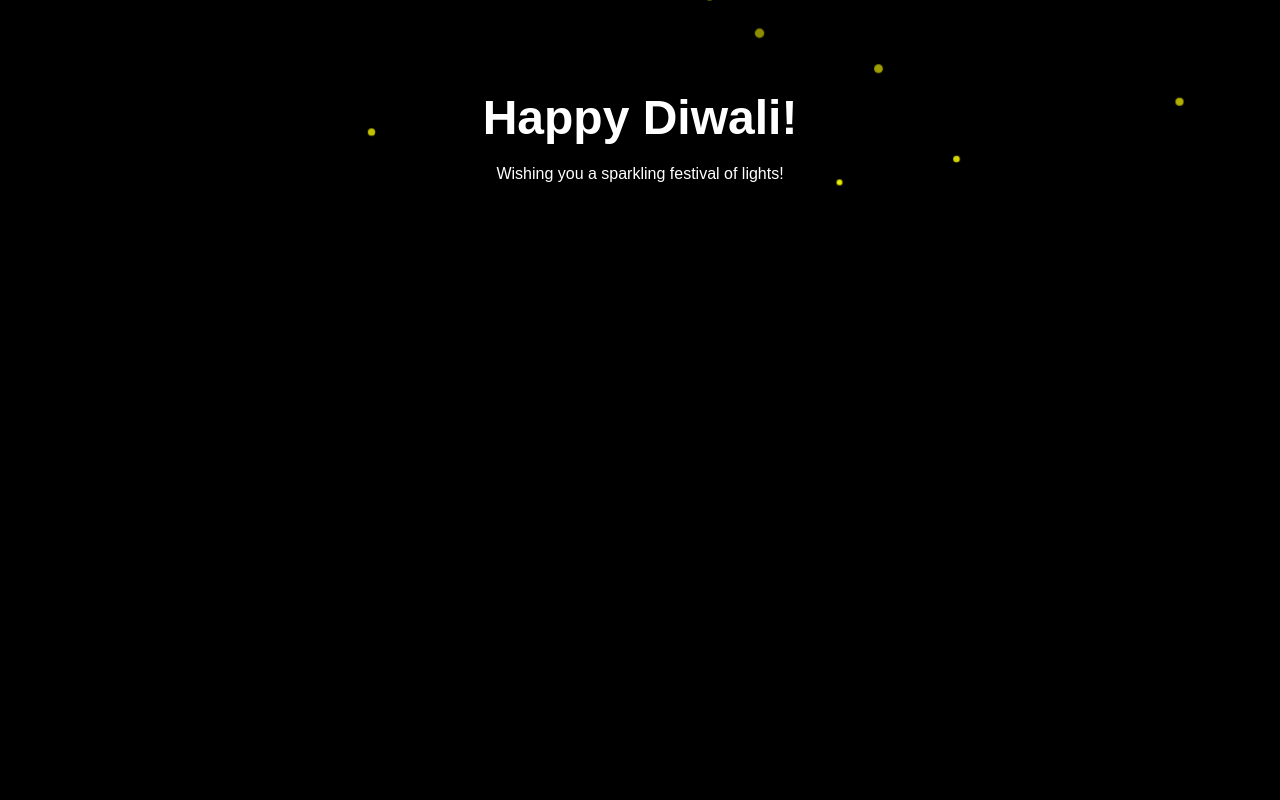
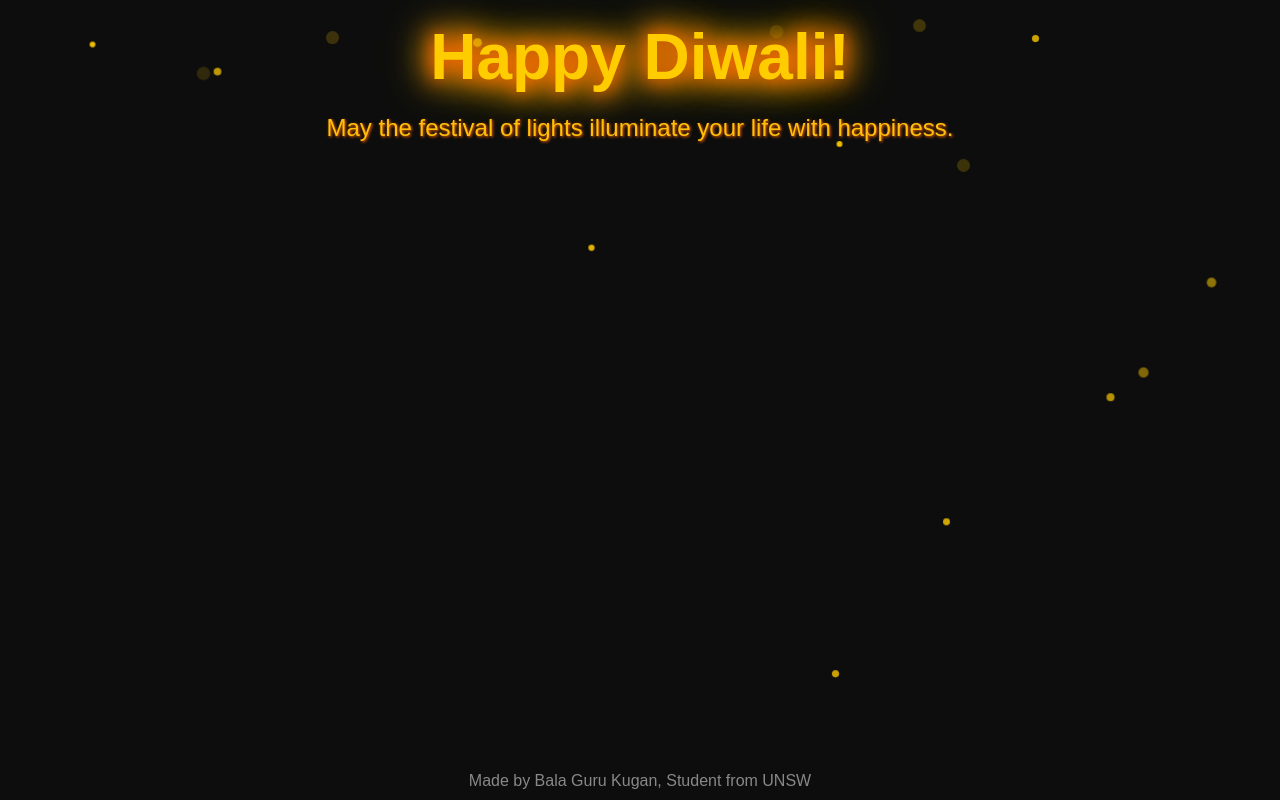
Before and after one commit to balagurukugan/balagurukugan.github.io, a plain HTML site: page index.html in a window 1280 px wide. Drawn offline with Linux system fonts and the light colour scheme.

Commit message:
Update index.html

```diff
--- a/index.html
+++ b/index.html
@@ -5,55 +5,135 @@
     <meta name="viewport" content="width=device-width, initial-scale=1.0">
     <title>Happy Diwali!</title>
     <style>
+        /* Background Styling */
         body {
-            background-color: #000;
+            background-color: #0d0d0d;
             color: #fff;
             font-family: Arial, sans-serif;
             text-align: center;
-            padding: 50px;
+            overflow: hidden;
+            padding: 0;
+            margin: 0;
         }
+
+        /* Header Styling */
         h1 {
-            font-size: 3em;
-            margin-bottom: 20px;
+            font-size: 4em;
+            color: #ffcc00;
+            margin: 20px 0;
+            text-shadow: 2px 2px 5px #f47d0b;
+            animation: glow 1.5s ease-in-out infinite alternate;
         }
+
+        /* Random Message Styling */
+        #message {
+            font-size: 1.5em;
+            color: #ffc107;
+            margin-top: 20px;
+            text-shadow: 1px 1px 3px #ff6600;
+            animation: fadeIn 2s ease-out;
+        }
+
+        /* Fireworks Styling */
         .firework {
+            position: absolute;
             width: 5px;
             height: 5px;
-            background-color: #ff0;
-            position: absolute;
+            background-color: #ffcc00;
             border-radius: 50%;
-            animation: firework 2s ease-out infinite;
+            animation: firework-animation 1.5s ease-out infinite;
         }
-        @keyframes firework {
+
+        @keyframes firework-animation {
             0% {
                 transform: scale(1) translateY(0);
                 opacity: 1;
             }
             100% {
-                transform: scale(3) translateY(-200px);
+                transform: scale(3) translateY(-300px);
                 opacity: 0;
             }
+        }
+
+        /* Glow Animation */
+        @keyframes glow {
+            from {
+                text-shadow: 0 0 10px #ff6600, 0 0 20px #ff6600, 0 0 30px #ffcc00, 0 0 40px #ffcc00;
+            }
+            to {
+                text-shadow: 0 0 20px #ff6600, 0 0 30px #ff6600, 0 0 40px #ffcc00, 0 0 50px #ffcc00;
+            }
+        }
+
+        /* Fade-In Animation */
+        @keyframes fadeIn {
+            0% { opacity: 0; }
+            100% { opacity: 1; }
+        }
+
+        /* Footer Styling */
+        footer {
+            position: absolute;
+            bottom: 10px;
+            width: 100%;
+            font-size: 1em;
+            color: #888;
         }
     </style>
 </head>
 <body>
+
+    <!-- Title and Random Message -->
     <h1>Happy Diwali!</h1>
-    <p>Wishing you a sparkling festival of lights!</p>
+    <p id="message"></p>
+
+    <!-- Fireworks Container -->
     <div id="firework-container"></div>
 
+    <!-- Footer -->
+    <footer>
+        Made by Bala Guru Kugan, Student from UNSW
+    </footer>
+
+    <!-- JavaScript for Fireworks and Random Messages -->
     <script>
+        // Array of Random Diwali Messages
+        const messages = [
+            "Wishing you a Diwali full of joy, health, and prosperity!",
+            "May the festival of lights illuminate your life with happiness.",
+            "Celebrate this Diwali with laughter, love, and light!",
+            "Sending warm wishes for a bright and joyous Diwali!",
+            "May this Diwali bring you peace, success, and endless joy."
+        ];
+
+        // Function to Display Random Message
+        function displayRandomMessage() {
+            const messageElement = document.getElementById("message");
+            const randomIndex = Math.floor(Math.random() * messages.length);
+            messageElement.innerText = messages[randomIndex];
+        }
+
+        // Function to Create Fireworks
         function createFirework() {
-            const firework = document.createElement('div');
-            firework.classList.add('firework');
-            firework.style.left = Math.random() * 100 + 'vw';
+            const firework = document.createElement("div");
+            firework.classList.add("firework");
+            firework.style.left = Math.random() * 100 + "vw";
+            firework.style.top = Math.random() * 100 + "vh";
+            firework.style.animationDuration = Math.random() * 1.5 + 1 + "s";
+
             document.body.appendChild(firework);
 
-            firework.addEventListener('animationend', () => {
+            // Remove firework after animation
+            firework.addEventListener("animationend", () => {
                 firework.remove();
             });
         }
 
-        setInterval(createFirework, 300);
+        // Display a new message each time the page loads
+        displayRandomMessage();
+
+        // Generate fireworks continuously
+        setInterval(createFirework, 200);
     </script>
 </body>
 </html>
```
